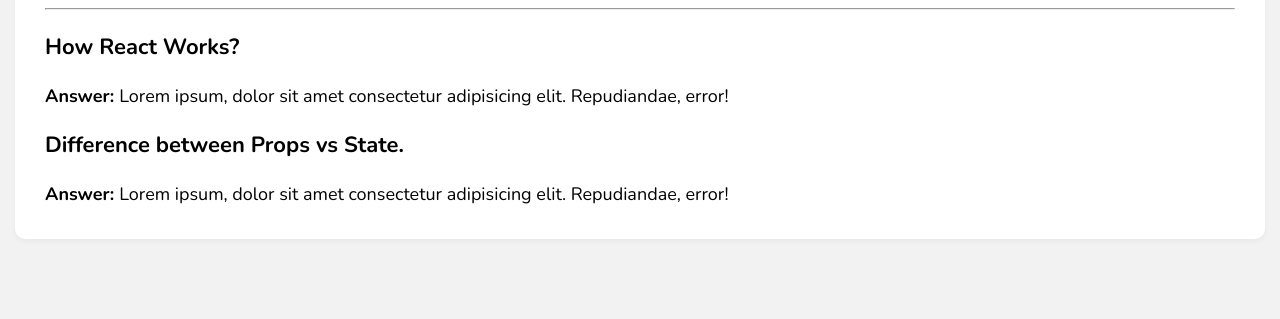
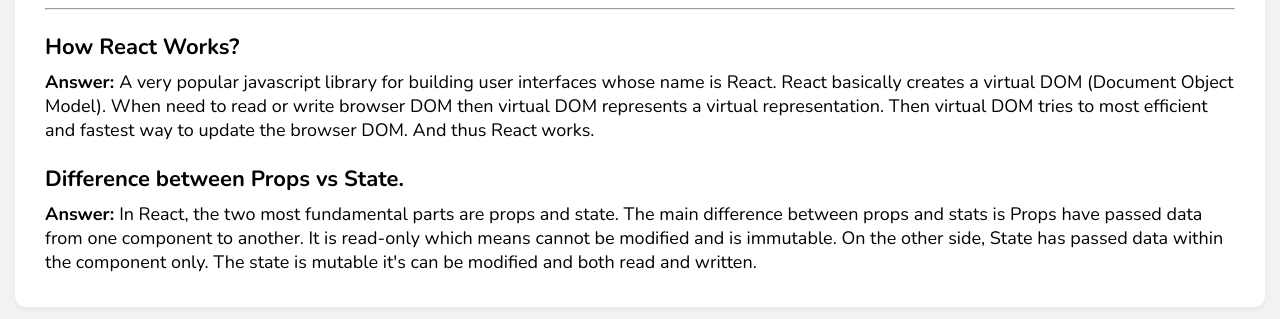
Before and after one commit to Habidhossen/The-Perfume-Shop, a React (Create React App) app: page / in a window 1280 px wide. Shown: the part 1687-2006 px from the top of the page. Before the commit the page ends 1941 px from the top, so only its background shows below. Built offline with nearby package versions, Linux system fonts and the light colour scheme.

Commit message:
answer added

```diff
--- a/src/components/QuestionAnswer/QuestionAnswer.css
+++ b/src/components/QuestionAnswer/QuestionAnswer.css
@@ -11,7 +11,9 @@
 }
 .ques-ans h3 {
   font-size: 22px;
+  margin-bottom: 2px;
 }
 .ques-ans p {
   font-size: 18px;
+  margin-top: 8px;
 }
--- a/src/components/QuestionAnswer/QuestionAnswer.js
+++ b/src/components/QuestionAnswer/QuestionAnswer.js
@@ -9,17 +9,24 @@ const QuestionAnswer = () => {
       <div className="ques-ans">
         <h3>How React Works?</h3>
         <p>
-          <b>Answer: </b>
-          Lorem ipsum, dolor sit amet consectetur adipisicing elit. Repudiandae,
-          error!
+          <b>Answer: </b>A very popular javascript library for building user
+          interfaces whose name is React. React basically creates a virtual DOM
+          (Document Object Model). When need to read or write browser DOM then
+          virtual DOM represents a virtual representation. Then virtual DOM
+          tries to most efficient and fastest way to update the browser DOM. And
+          thus React works.
         </p>
       </div>
       <div className="ques-ans">
         <h3>Difference between Props vs State.</h3>
         <p>
           <b>Answer: </b>
-          Lorem ipsum, dolor sit amet consectetur adipisicing elit. Repudiandae,
-          error!
+          In React, the two most fundamental parts are props and state. The main
+          difference between props and stats is Props have passed data from one
+          component to another. It is read-only which means cannot be modified
+          and is immutable. On the other side, State has passed data within the
+          component only. The state is mutable it's can be modified and both
+          read and written.
         </p>
       </div>
     </div>
```
